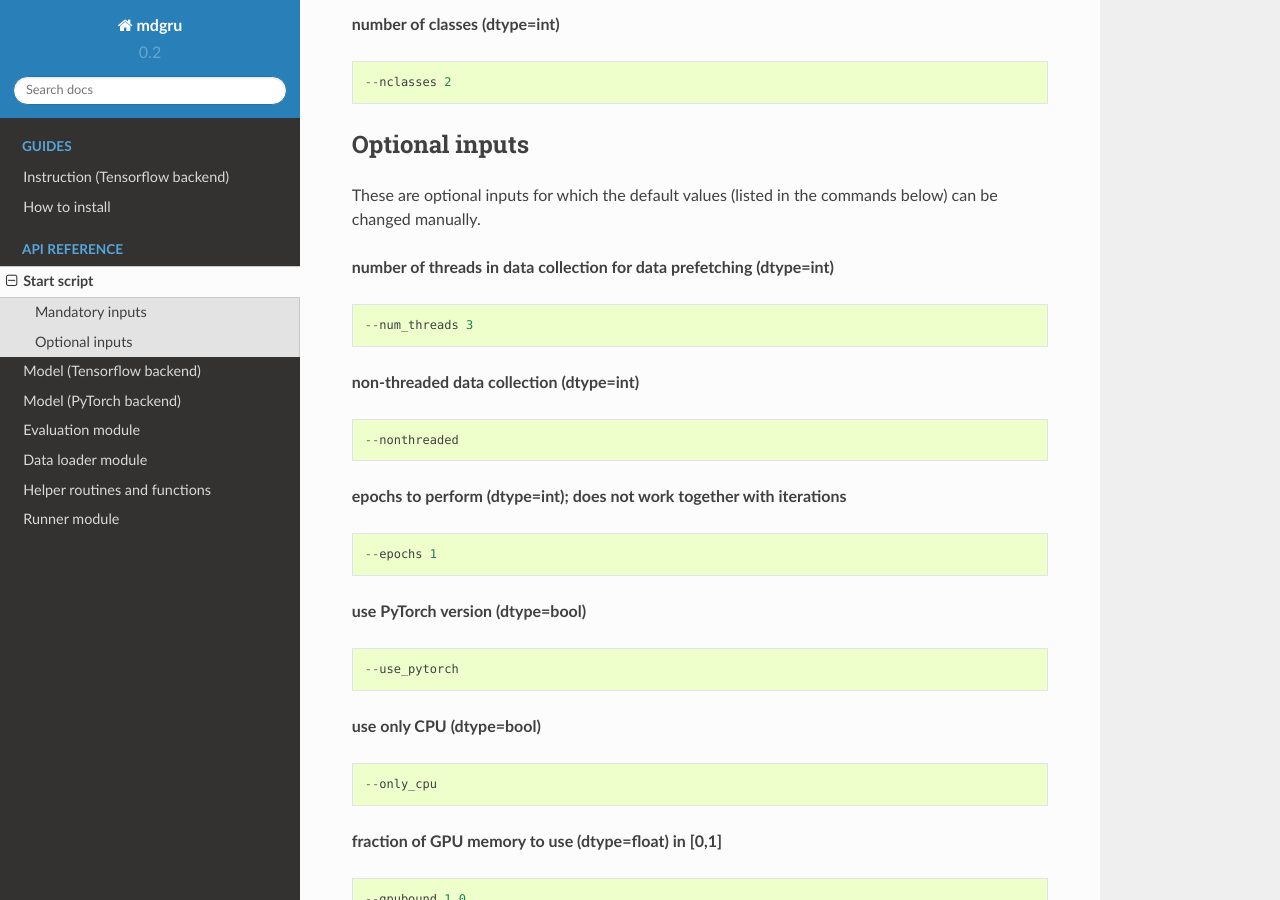
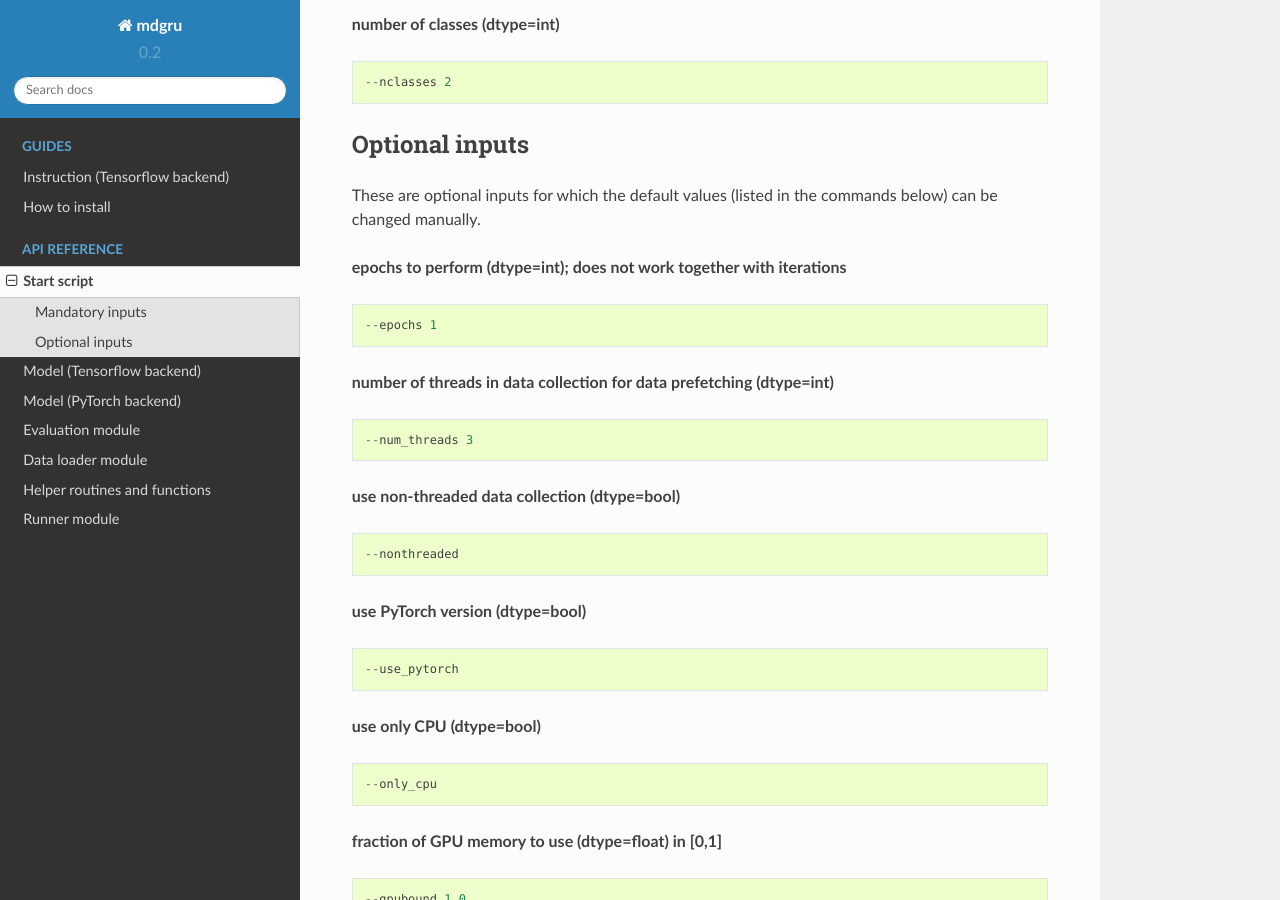
Before and after one commit to zubata88/mdgru, a Sphinx documentation site: the page built from docs/RUN_mdgru.rst, in a window 1280 px wide and 900 px high, scrolled down 1590 px. Built offline with Sphinx 7.4.7 and the Read the Docs theme 2.0.0, drawn with Linux system fonts in a browser that asks for light colours.

Commit message:
Update RUN_mdgru.rst

```diff
--- a/docs/RUN_mdgru.rst
+++ b/docs/RUN_mdgru.rst
@@ -75,21 +75,20 @@ Optional inputs
 
 These are optional inputs for which the default values (listed in the commands below) can be changed manually.
 
+**epochs to perform (dtype=int); does not work together with iterations**
+::
+
+    --epochs 1
 
 **number of threads in data collection for data prefetching (dtype=int)**
 ::
 
     --num_threads 3
 
-**non-threaded data collection (dtype=int)**
+**use non-threaded data collection (dtype=bool)**
 ::
 
     --nonthreaded
-
-**epochs to perform (dtype=int); does not work together with iterations**
-::
-
-    --epochs 1
 
 **use PyTorch version (dtype=bool)**
 ::
```
